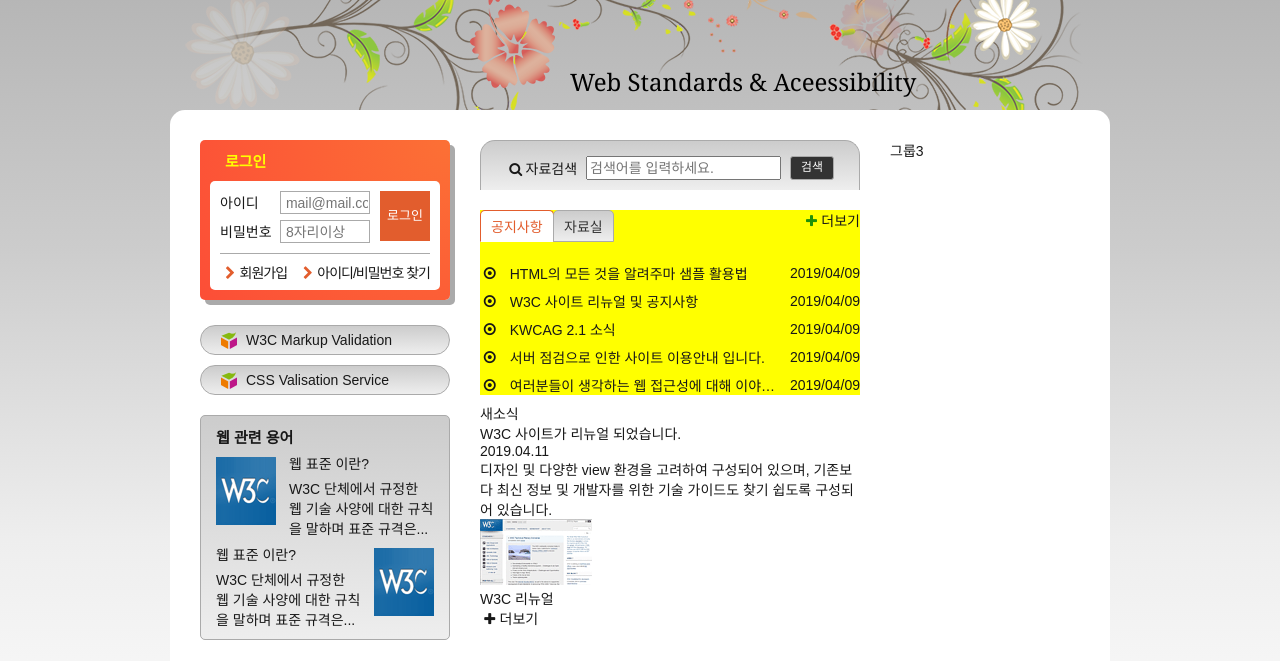
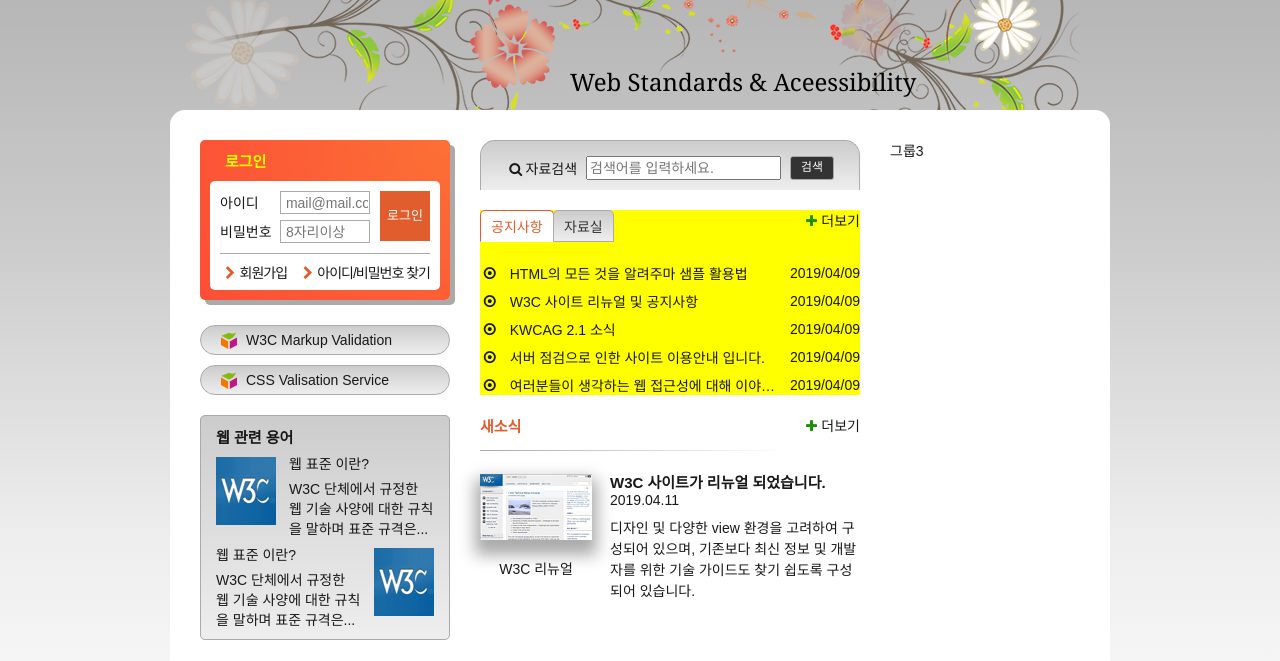
Before and after one commit to progyu/deresa_teacher_lecture, a plain HTML site: page main.html in a window 1280 px wide. Shown: the part 139-800 px from the top of the page. Drawn offline with Linux system fonts and the light colour scheme; a web font is replaced by a local one.

Commit message:
feat:news section css

```diff
--- a/css/stylesheet.css
+++ b/css/stylesheet.css
@@ -708,7 +708,129 @@ a:visited {
     float: right;
 } */
 
+/* 새소식 */
 
+.news {
+    margin-top: 20px;
+    position: relative;
+}
+
+.news::before {
+    content: "";
+    position: absolute;
+    top:35px;
+    left: 0;
+    width: 80%;
+    height: 1px;
+    background: #aaa linear-gradient(to right, #aaa,#fff);
+}
+
+.news-heading {
+    color:#e25d2d;
+    font-size: 1.5rem;
+    font-weight: 700;
+}
+
+.news-item {
+    margin-top: 35px;
+    position: relative;
+}
+
+.news-item-subject {
+    font-size: 1.5rem;
+    font-weight: 700;
+}
+
+.news-item-date {
+}
+
+.news-item-brief {
+    margin-top: 10px;
+    line-height: 1.5;
+}
+
+.news-item-thumnail {
+    position: absolute;
+    top:3px;
+    left: 0;
+    text-align: center;
+}
+
+.news-item-thumnail img {
+    margin-bottom: 15px;
+    box-shadow: 0 10px 15px 5px #aaa;
+}
+
+.news-more {
+    position: absolute;
+    padding: 8px;
+    top:-8px;
+    right:-8px;
+}
+
+.news-more::before {
+    color: hsla(110, 90%, 30%, 1);
+}
+
+/* 키보드 포커스 예쁘게 */
+.news-item a{
+    display: block;
+    padding-left: 130px;
+}
+
+
+
+
+/* .news {
+    position: relative;
+    margin-top: 20px;
+    background: #e25d2d;
+}
+
+.news-more {
+    position: absolute;
+    top:0;
+    right: 0;
+    background: yellow;
+}
+
+.news-heading {
+    padding-bottom: 15px;
+    margin-bottom: 20px;
+    border-image: linear-gradient(to right, #b861c6 0%,#ffc7c7 100%);
+    border-image-slice: 1;
+    border-width: 3px;
+}
+
+.news-item-subject,.news-item-date, .news-item-brief {
+    float: right;
+}
+
+.news-item-subject {
+    width: 250px;
+    background: yellowgreen;
+}
+
+.news-item-date {
+    width: 250px;
+    background: blue;
+}
+
+.news-item-brief {
+    width: 250px;
+    margin-top: 10px;
+    background: red;
+}
+
+.news-item-thumnail {
+    background: green;
+    text-align: center;
+
+}
+
+.new-item > a {
+    display: block;
+} */
 
 /* 슬로건 */
 .slogan {
--- a/main.html
+++ b/main.html
@@ -224,8 +224,8 @@
                 </div>
                 <section class="news">
                     <h2 class="news-heading">새소식</h2>
-                    <article class="new-item">
-                        <a href="#">
+                    <article class="news-item">
+                        <a href="#" class="clearfix">
                             <h3 class="news-item-subject">W3C 사이트가 리뉴얼 되었습니다.</h3>
                             <time class="news-item-date" datetime="2019-04-11T11:19:37">2019.04.11</time>
                             <p class="news-item-brief">
```
